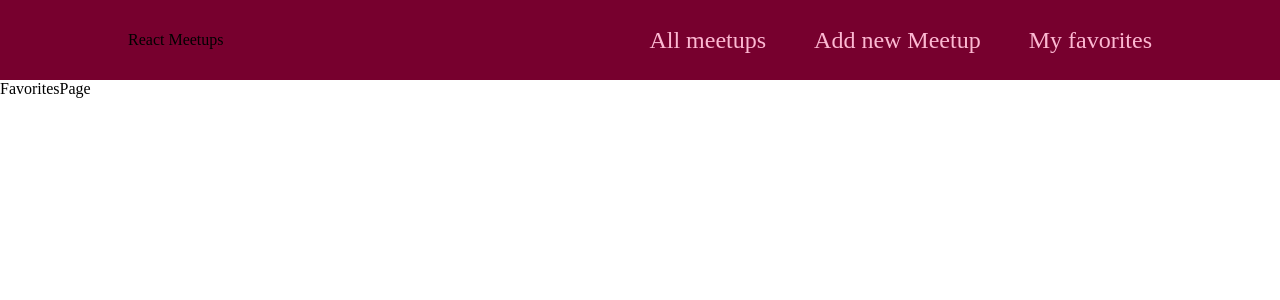
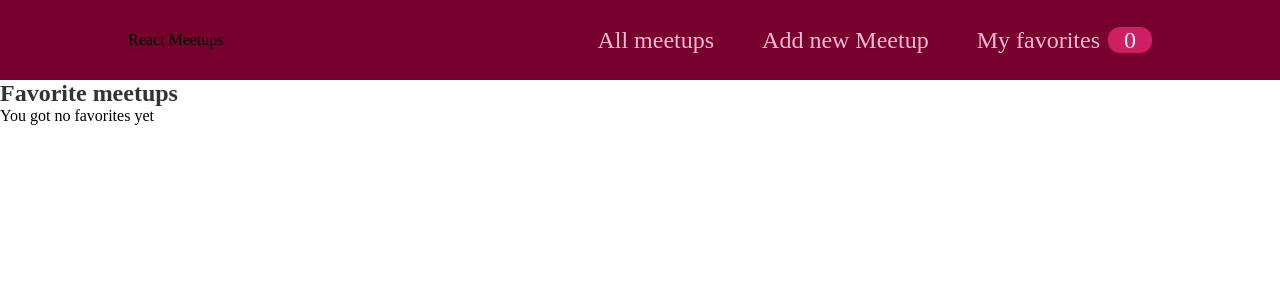
Before and after one commit to malgorzatajPL/next-app, a React (Create React App) app: page /favorites in a window 1280 px wide. Shown: the top 300 px of the page. Built offline with nearby package versions, Linux system fonts and the light colour scheme.

Commit message:
Add to favorites page logic

```diff
--- a/src/components/layout/MainNavigation.js
+++ b/src/components/layout/MainNavigation.js
@@ -1,8 +1,11 @@
 import { Link } from 'react-router-dom/cjs/react-router-dom.min';
 
 import classes from './MainNavigation.module.css';
+import { useContext } from 'react';
+import FavoritesContext from '../../store/favorites-context';
 
 function MainNavigation() {
+  const favoritesCtx = useContext(FavoritesContext);
   return (
     <header className={classes.header}>
       <div>React Meetups</div>
@@ -15,7 +18,12 @@
             <Link to='/new-meetup'>Add new Meetup</Link>
           </li>
           <li>
-            <Link to='/favorites'>My favorites</Link>
+            <Link to='/favorites'>
+              My favorites
+              <span className={classes.badge}>
+                {favoritesCtx.totalFavorites}
+              </span>
+            </Link>
           </li>
         </ul>
       </nav>
--- a/src/pages/Favorites.js
+++ b/src/pages/Favorites.js
@@ -1,4 +1,20 @@
+import MeetupList from '../components/meetups/MeetupList';
+import FavoritesContext from '../store/favorites-context';
+import { useContext } from 'react';
+
 function FavoritesPage() {
-  return <div>FavoritesPage</div>;
+  const favoritesCtx = useContext(FavoritesContext);
+  let content;
+  if (favoritesCtx.totalFavorites === 0) {
+    content = <p>You got no favorites yet</p>;
+  } else {
+    content = <MeetupList meetups={favoritesCtx.favorites} />;
+  }
+  return (
+    <section>
+      <h1>Favorite meetups</h1>
+      {content}
+    </section>
+  );
 }
 export default FavoritesPage;
```
